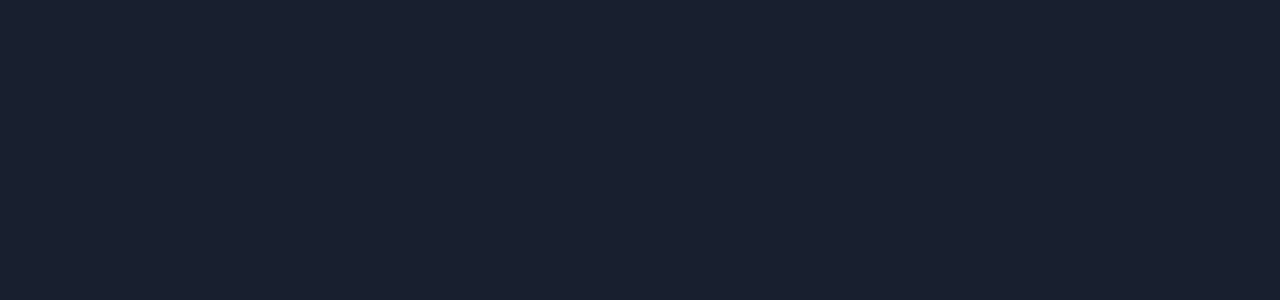
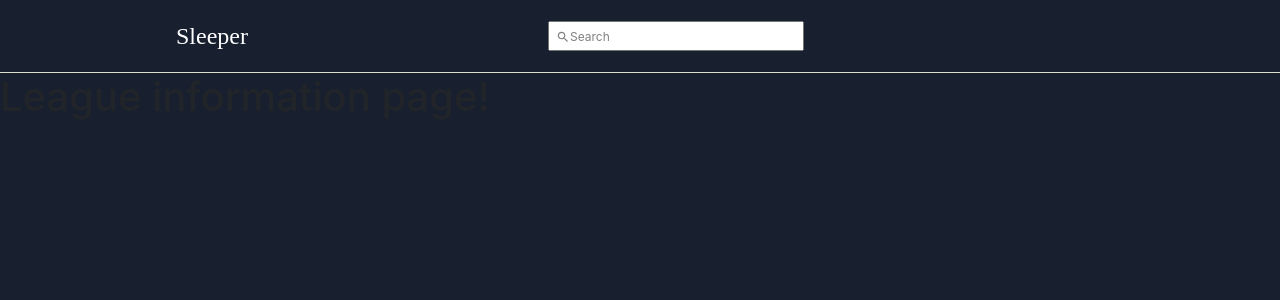
Before and after one commit to MarcVillanueva/cgl, a React (Create React App) app: page /league/1 in a window 1280 px wide. Before the commit this address had no page. Shown: the top 300 px of the page. Built offline with nearby package versions, Linux system fonts and the light colour scheme.

Commit message:
Add LeagueInformationPage - Pass leagueId props to League component - Add Link to LeagueInformationPage when League component is clicked

```diff
--- /dev/null
+++ b/src/LeagueInformationPage.js
@@ -0,0 +1,15 @@
+import React from 'react'
+import SearchBar from './components/SearchBar/SearchBar'
+import './styles/NotFoundPage.css'
+import { useNavigate, useParams } from 'react-router-dom';
+
+function LeagueInformationPage(props) {
+  return (
+    <div >
+        <SearchBar navigation={useNavigate()} params={useParams()}></SearchBar>
+        <h1>League information page!</h1>
+    </div>
+  );
+}
+
+export default LeagueInformationPage;
--- a/src/components/League/League.css
+++ b/src/components/League/League.css
@@ -1,4 +1,4 @@
-.anchor {
+.league-link {
   width: 200px;
   height: 200px;
   border-radius: 15px;
--- a/src/components/League/League.js
+++ b/src/components/League/League.js
@@ -1,9 +1,15 @@
 import React from 'react'
 import "./League.css"
 import DefaultLogo from '../../assets/default_league_logo.png'
+import {Link} from 'react-router-dom'
 
 const League = (props) => (
-  <a className = "anchor" href="">
+  <Link
+    className = "league-link"
+    to={{
+      pathname: `/league/${props.leagueId}`,
+      state: { leagueid: props.leagueId }
+    }}>
     <div className="league">
       <label className="league-name">{props.name}</label>
       <img
@@ -11,8 +17,8 @@
       alt="new"
       className="avatar"
       />
-  </div>
-  </a>
+   </div>
+  </Link>
 );
 
 League.propTypes = {};
--- a/src/components/LeagueList/LeagueList.js
+++ b/src/components/LeagueList/LeagueList.js
@@ -9,6 +9,7 @@
           <League
             name={league.name}
             avatar={league.avatar}
+            leagueId={league.league_id}
             key={league.league_id}
           />
         ))}
--- a/src/index.js
+++ b/src/index.js
@@ -4,6 +4,7 @@
 import App from './App'
 import UserInformation from './UserInformation'
 import NotFoundPage from './NotFoundPage'
+import LeagueInformationPage from './LeagueInformationPage'
 
 const ReactRouterSetup = () => {
   return (
@@ -13,6 +14,7 @@
         <Route exact path = '/' element={<App />} />
         <Route path = '/user/:username' element={<UserInformation />} />
         <Route path = '/404' element={<NotFoundPage />} />
+        <Route path = '/league/:leagueid' element={<LeagueInformationPage />} />
       </Routes>
     </Router>
   </div>
```
